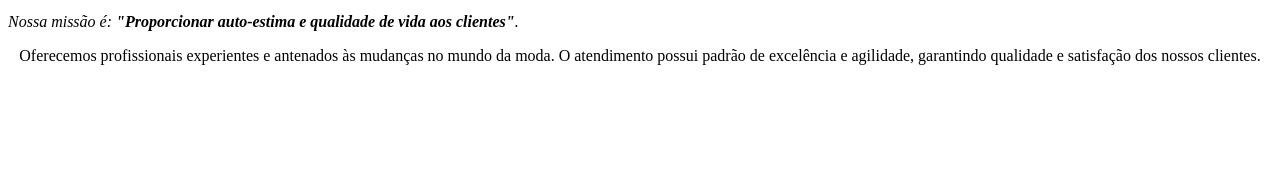
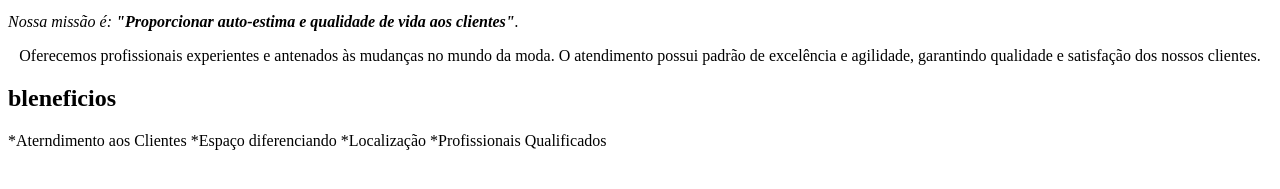
Before and after one commit to EduardoZ17/html-css-alura-p1, a plain HTML site: page index.html in a window 1280 px wide. Shown: the part 145-334 px from the top of the page. Drawn offline with Linux system fonts and the light colour scheme.

Commit message:
Update index.html

```diff
--- a/index.html
+++ b/index.html
@@ -15,5 +15,12 @@
      <p id="missao"><em>Nossa missão é: <strong>"Proporcionar auto-estima e qualidade de vida aos clientes"</strong>.</em></p>
 
      <p style="text-align: center">Oferecemos profissionais experientes e antenados às mudanças no mundo da moda. O atendimento possui padrão de excelência e agilidade, garantindo qualidade e satisfação dos nossos clientes.</p>
-   </body>
+
+      <h2>bleneficios</h2>
+
+      *Aterndimento aos Clientes
+      *Espaço diferenciando
+      *Localização
+      *Profissionais Qualificados
+    </body>
 </html>
```
